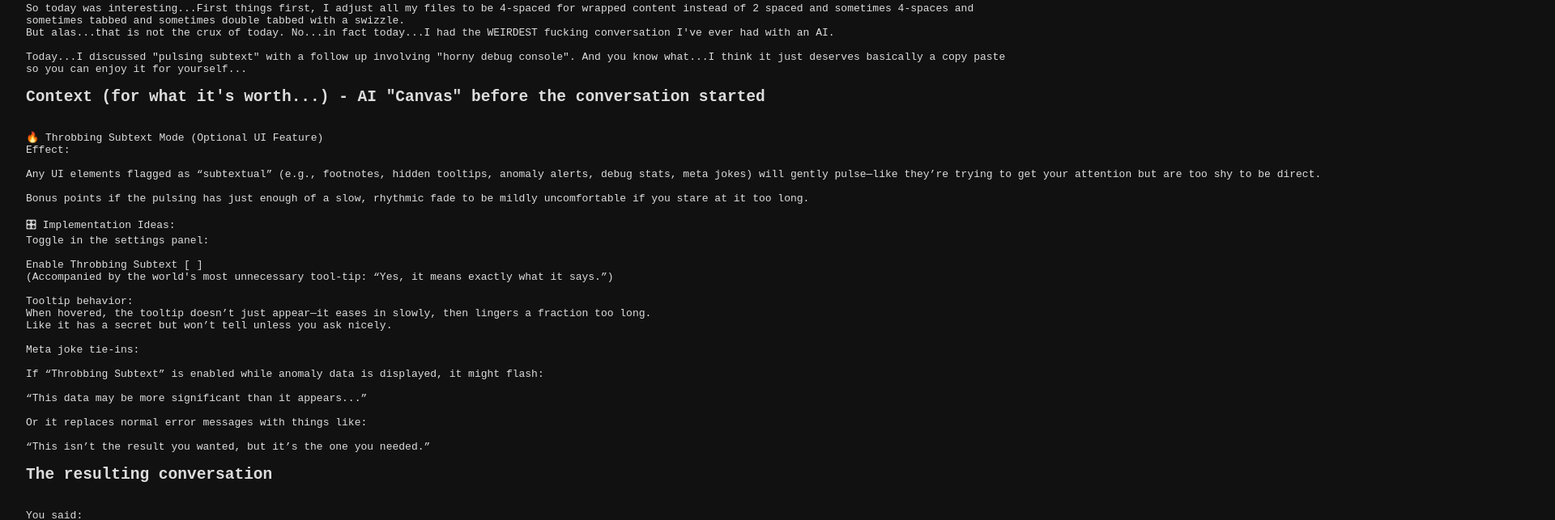
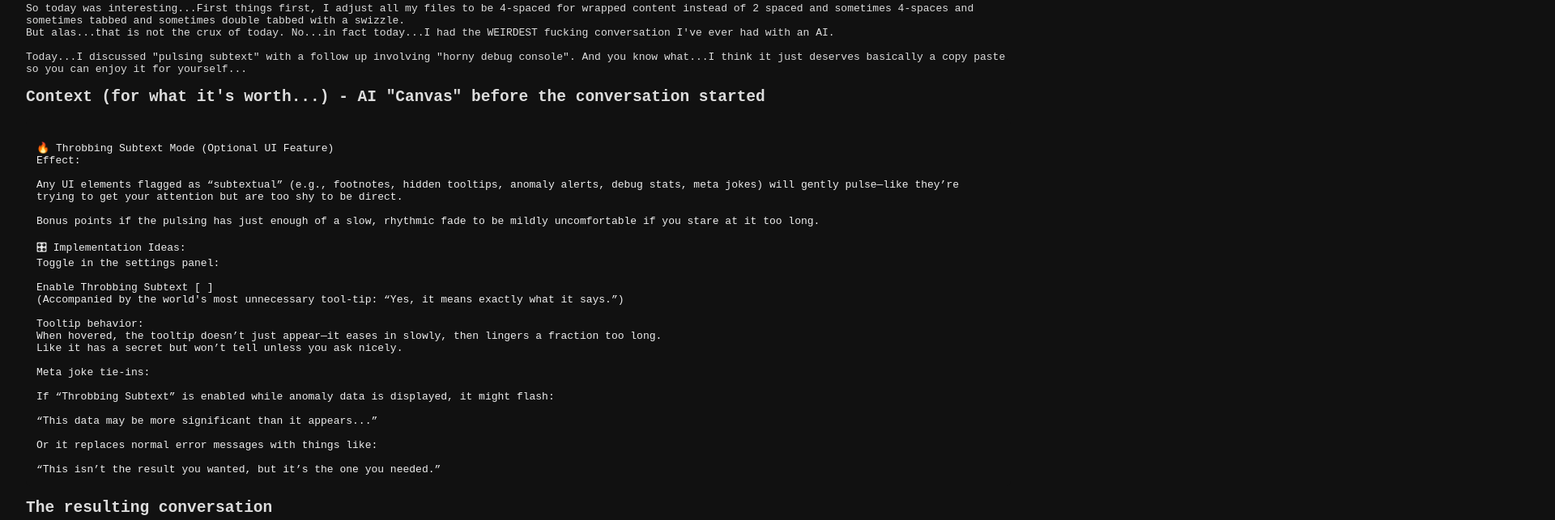
Before and after one commit to btakahashi-90/btakahashi-90.github.io, a plain HTML site: page blog/posts/002-spacing-and-pulsing-subtext.html in a window 1280 px wide. Shown: the part 261-904 px from the top of the page at 81% size, 1920 px wide, since content can reach past the window. Drawn offline with Linux system fonts and the light colour scheme.

Commit message:
typo fix for post.css -> posts.css. Not sure why blog index is anchoring posts...still digging

```diff
--- a/blog/posts/002-spacing-and-pulsing-subtext.html
+++ b/blog/posts/002-spacing-and-pulsing-subtext.html
@@ -5,7 +5,7 @@
     <meta name="viewport" content="width=device-width, initial-scale=1.0" />
     <title>Devlog Day 1 – onlycommits.dev</title>
     <link rel="stylesheet" href="/style.css" />
-    <link rel="stylesheet" href="/blog/post.css" />
+    <link rel="stylesheet" href="/blog/posts.css" />
 </head>
 <body>
     <!-- Navigation will be injected -->
```
Also changed, not shown: blog/index.html (+1 -1 lines), blog/posts/001-initial-commit.html (+1 -1 lines), 1 other file.
